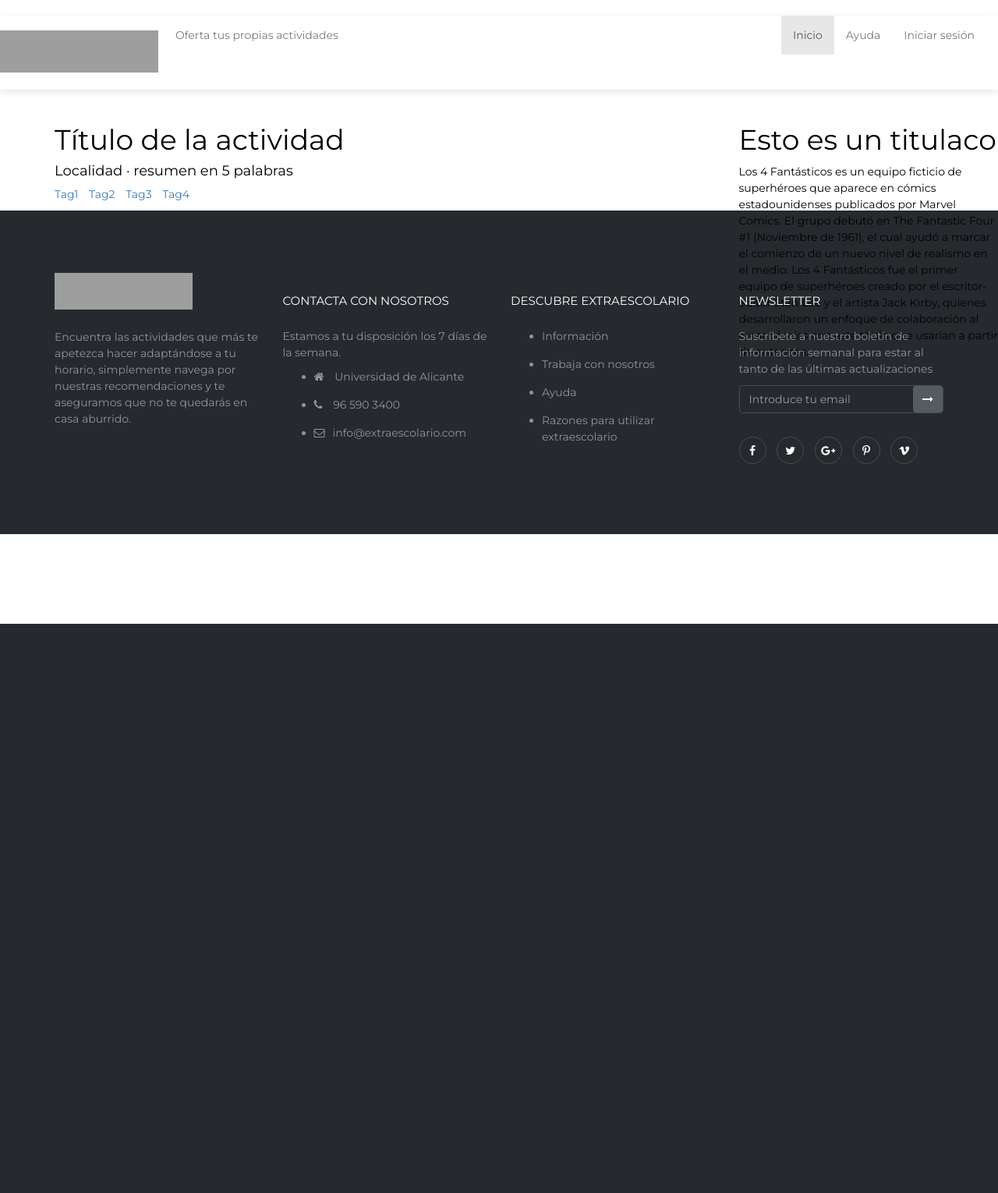
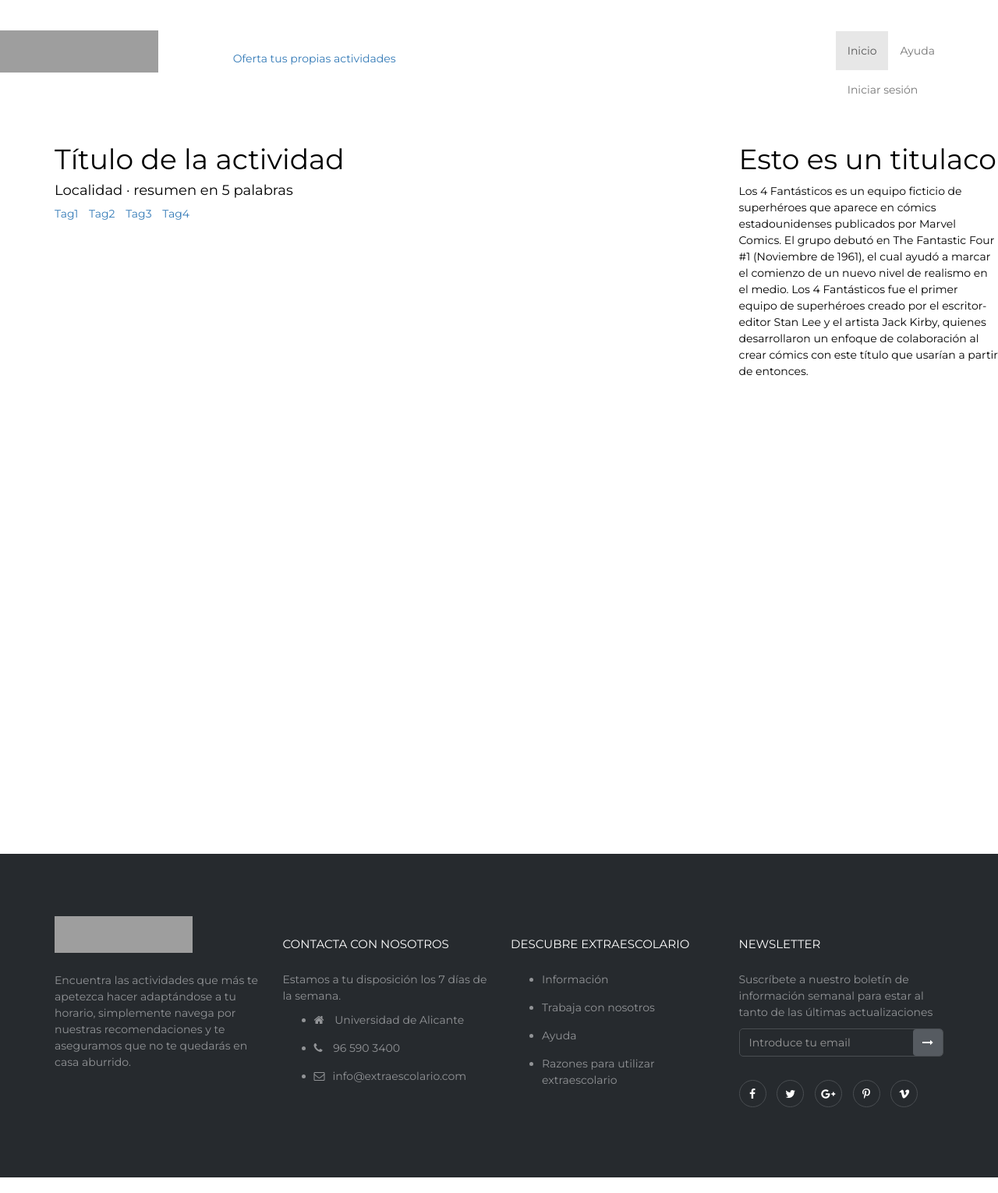
Before and after one commit to jespinosa94/Extraescolario, a PHP site: page /perfilActividad.php in a window 1280 px wide. Shown: the whole page at 78% size. Before the commit the page ends 800 px from the top, so only its background shows below. Run offline with PHP 8.4, Linux system fonts and the light colour scheme; grey boxes are pictures that could not be loaded.

Commit message:
header del perfil cambaido

```diff
--- a/perfilActividad.php
+++ b/perfilActividad.php
@@ -1,3 +1,14 @@
+<?php
+session_start();
+require 'funciones.php';
+
+$logeado = isset($_SESSION['cod']);
+if($logeado) {
+  $cod = $_SESSION['cod'];
+}
+
+ ?>
+
 <!DOCTYPE html>
 <html lang="es"><head>
 <meta http-equiv="content-type" content="text/html; charset=UTF-8">
@@ -25,28 +36,33 @@
     <div class="principal">
 
       <!-- Header de la página -->
+      <!-- Header de la página -->
+      <?php
+      if ($logeado) {
+        require 'header.registered.php';
+      } else {
+        ?>
         <header>
-        <nav class="navbar navbar-default navbar-main headerPrincipal" role="navigation">
+          <nav class="navbar navbar-default">
             <div class="container-fluid">
-
-            <!-- Logo y menu minimizado -->
               <div class="navbar-header">
-              <button class="navbar-toggle" type="button" data-toggle="collapse" data-target="#navbar1">
-                <span class="sr-only">Menu</span>
+                <button type="button" class="navbar-toggle collapsed" data-toggle="collapse" data-target="#navbar" aria-expanded="false" aria-controls="navbar">
+                  <span class="sr-only">Barra de navegación</span>
                   <span class="icon-bar"></span>
                   <span class="icon-bar"></span>
                   <span class="icon-bar"></span>
                 </button>
-              <a class="navbar-brand" href="index.html"></a>
+                <a class="navbar-brand" href="index.php"></a>
               </div>
-
-            <div class="collapse navbar-collapse" id="navbar1">
-              <ul class="nav navbar-nav" id="registroOFR">
-                <li class="dropdown singleDrop">
+              <div id="navbar" class="navbar-collapse collapse">
+                <div class="row">
+                  <div class="col-md-3">
+                    <div id="header1" class="pull-right">
                       <a href="#">Oferta tus propias actividades</a>
-                </li>
-              </ul>
-              <ul class="nav navbar-nav navbar-right">
+                    </div>
+                  </div>
+                  <div id="header2" class="col-md-offset-5 col-md-2 pull-right">
+                    <ul class="nav navbar-nav">
                       <li class="active dropdown singleDrop">
                         <a href="index.html">Inicio</a>
                       </li>
@@ -54,13 +70,18 @@
                         <a href="#">Ayuda</a>
                       </li>
                       <li class="dropdown singleDrop">
-                  <a href="#">Iniciar sesión</a>
+                        <a href="login.php">Iniciar sesión</a>
                       </li>
                     </ul>
-            </div> <!-- Fin collapse navbar1-->
+                  </div>
+                </div>
+              </div>
             </div>
           </nav>
         </header>
+        <?php
+      }
+       ?>
 
       <!--Cuerpo -->
       <div class="actividad container">
@@ -98,6 +119,8 @@
           </div>
         </div>
       </div>
+
+<span style="display:block; height: 800px;"></span>
 
       <!-- FOOTER -->
       <footer>
```
Lines whose indentation alone changed are shown as unchanged.
